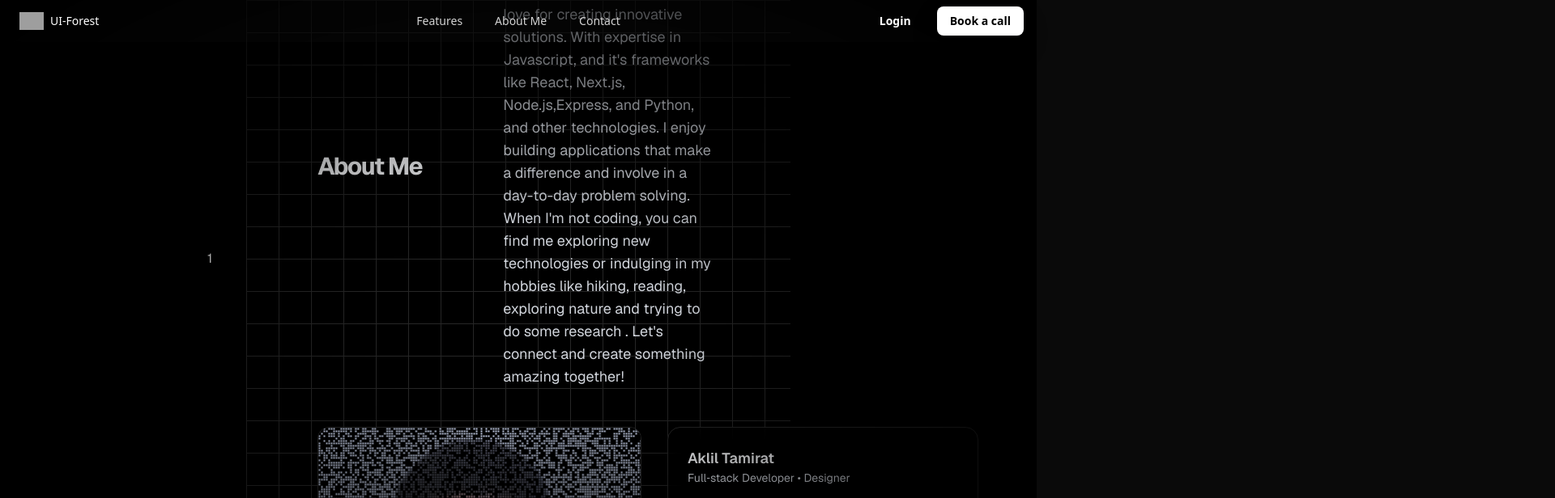
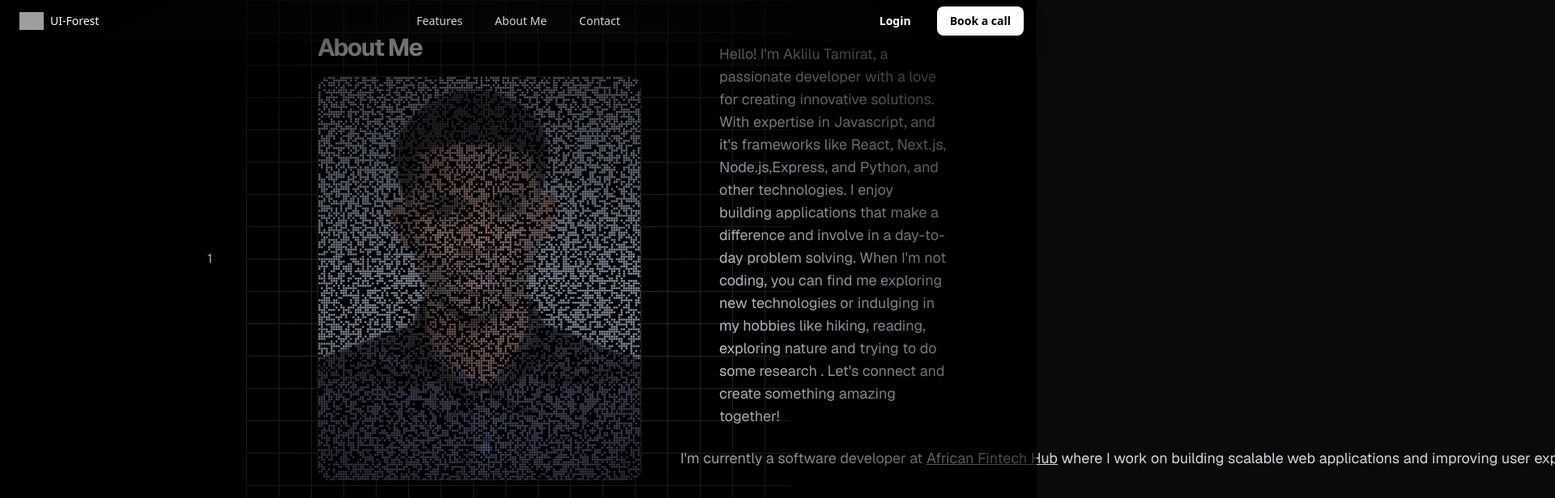
Before and after one commit to ake144/portfolio, a Next.js app: page / in a window 1280 px wide. Shown: the top 616 px of the page at 81% size, 1920 px wide, since content can reach past the window. Built offline with nearby package versions, Linux system fonts and the light colour scheme; grey boxes are pictures that could not be loaded.

Commit message:
Enhance AboutMe component with PixelatedCanvas and improve layout structure

```diff
--- a/components/about.tsx
+++ b/components/about.tsx
@@ -24,20 +24,10 @@ const AboutMe = () => {
                     strokeDasharray={"4 2"}
                 /> */}
       <div className="text-3xl w-full flex justify-items-start items-center gap-12">
-        <h2 className="mb-4 w-1/3 text-4xl font-bold leading-tight tracking-tighter text-gray-900 dark:text-gray-100 md:text-3xl sm:text-2xl">
+        <div className="flex flex-col">
+           <h2 className="mb-4 w-1/3 text-4xl font-bold leading-tight tracking-tighter text-gray-900 dark:text-gray-100 md:text-3xl sm:text-2xl">
           About Me
         </h2>
-        <p className="max-w-4xl w-2/3  ml-12 justify-end items-end flex text-lg leading-7 text-gray-700 dark:text-gray-300">
-          Hello! I'm Aklilu Tamirat, a passionate developer with a love for
-          creating innovative solutions. With expertise in Javascript, and it's frameworks like React, Next.js, Node.js,Express, and Python, and other technologies. I
-          enjoy building applications that make a difference and involve in a day-to-day problem solving. When I'm not
-          coding, you can find me exploring new technologies or indulging in my
-          hobbies like hiking, reading, exploring nature and trying to do some research . Let's connect and create something
-          amazing together!
-        </p>
-      </div>
-      <div className="mt-12 flex flex-col-reverse lg:flex-row items-start justify-between w-full gap-8">
-        <div className="flex-1">
           <PixelatedCanvas
             src="/avatar.jpg"
             width={400}
@@ -59,7 +49,50 @@ const AboutMe = () => {
             tintStrength={0.2}
             className="rounded-xl border border-neutral-800 shadow-lg w-full max-w-md"
           />
+
         </div>
+
+
+        <div className="flex-1 max-w-4xl w-2/3  ">
+
+        <p className=" ml-12 justify-end items-end flex text-lg leading-7 text-gray-700 dark:text-gray-300">
+          Hello! I'm Aklilu Tamirat, a passionate developer with a love for
+          creating innovative solutions. With expertise in Javascript, and it's frameworks like React, Next.js, Node.js,Express, and Python, and other technologies. I
+          enjoy building applications that make a difference and involve in a day-to-day problem solving. When I'm not
+          coding, you can find me exploring new technologies or indulging in my
+          hobbies like hiking, reading, exploring nature and trying to do some research . Let's connect and create something
+          amazing together!
+
+        </p>
+          <p className="mt-6 justify-end text-lg w-2/3  text-gray-700 dark:text-gray-300 whitespace-nowrap">
+            I'm currently a software developer at <Link href="https://www.linkedin.com/company/african-fintech-hub/" className="underline">African Fintech Hub</Link> where I work on building scalable web applications and improving user experiences.
+          </p>
+      </div>
+      </div>
+      <div className="mt-12 flex flex-col-reverse lg:flex-row items-start justify-between w-full gap-8">
+
+          {/* <PixelatedCanvas
+            src="/avatar.jpg"
+            width={400}
+            height={500}
+            cellSize={3}
+            dotScale={0.9}
+            shape="square"
+            backgroundColor="#000000"
+            dropoutStrength={0.4}
+            interactive
+            distortionStrength={3}
+            distortionRadius={80}
+            distortionMode="swirl"
+            followSpeed={0.2}
+            jitterStrength={4}
+            jitterSpeed={4}
+            sampleAverage
+            tintColor="#FFFFFF"
+            tintStrength={0.2}
+            className="rounded-xl border border-neutral-800 shadow-lg w-full max-w-md"
+          /> */}
+
 
         <aside className="w-full lg:w-96">
           <div className="rounded-2xl bg-white/60 dark:bg-black/60 backdrop-blur-md border border-gray-200 dark:border-neutral-800 p-6 shadow-xl">
--- a/components/hero-section.tsx
+++ b/components/hero-section.tsx
@@ -4,14 +4,14 @@ import AboutMe from "./about";
 
 const HeroSection=()=>{
     return (
-<div className="flex min-h-screen max-w-4xl w-full items-center justify-center bg-zinc-50 font-sans dark:bg-black">
+<div className="flex  max-w-4xl w-full items-center justify-center bg-zinc-50 font-sans dark:bg-black">
 
 
-      <main className="flex min-h-screen w-full max-w-5xl flex-col items-center justify-between py-32 px-16 bg-white dark:bg-black sm:items-start">
+      <main className="flex min-h-auto w-full max-w-5xl flex-col items-center justify-between py-32 px-16 bg-white dark:bg-black sm:items-start">
 
      <div
         className={cn(
-          "absolute inset-0 z-0 px-22 mx-76  flex justify-center items-center ",
+          "absolute inset-0 z-0 px-22 mx-76  min-h-auto h-screen flex justify-center items-center ",
           "[background-size:40px_40px]",
           "[background-image:linear-gradient(to_right,#e4e4e7_1px,transparent_1px),linear-gradient(to_bottom,#e4e4e7_1px,transparent_1px)]",
           "dark:[background-image:linear-gradient(to_right,#262626_1px,transparent_1px),linear-gradient(to_bottom,#262626_1px,transparent_1px)]",
```
